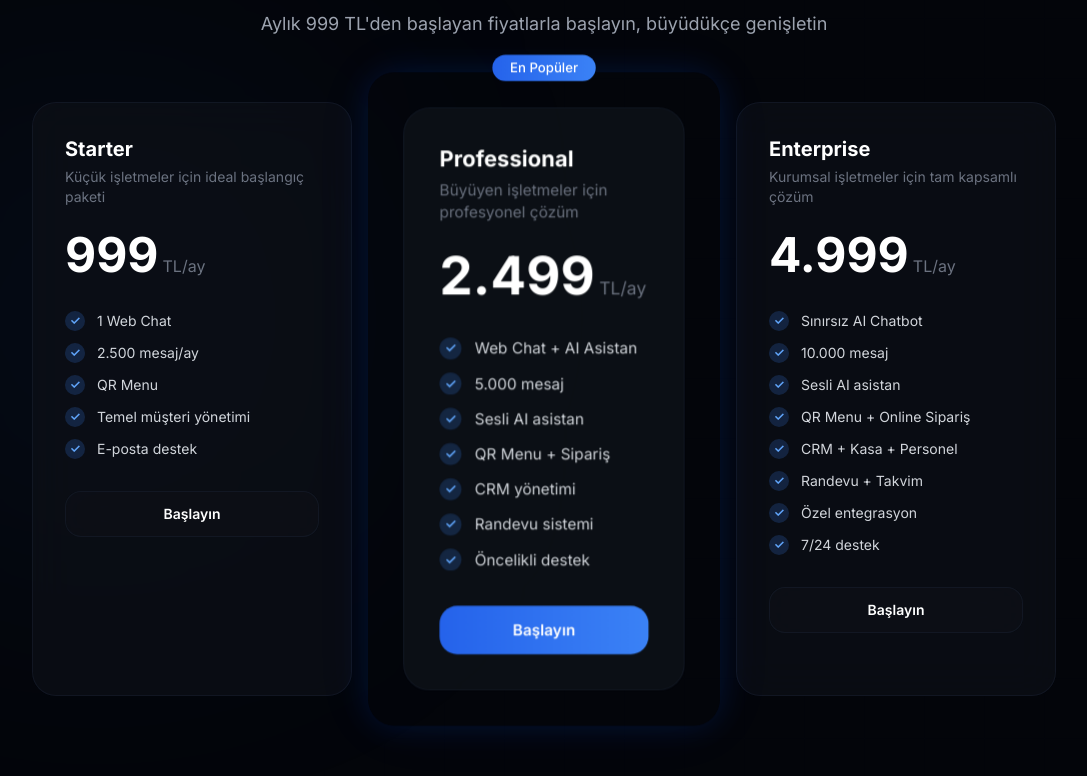
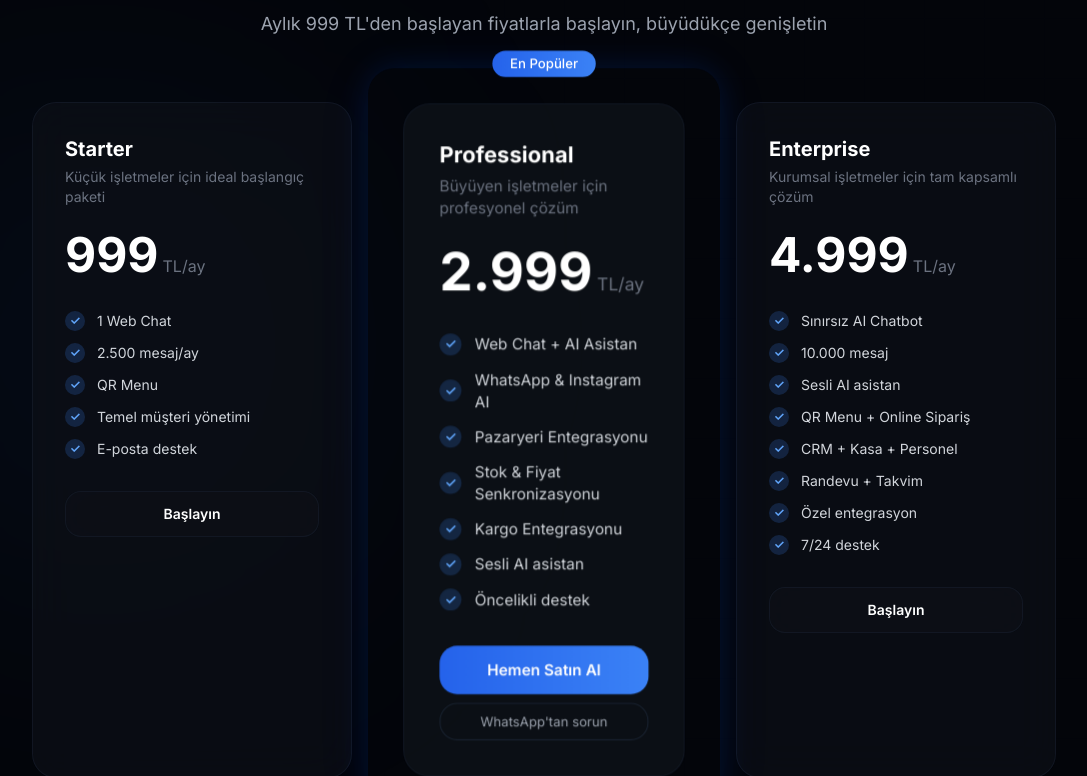
Before and after one commit to kutlurecep766-afk/bruskapp-frontend, a Next.js app: page / in a window 1280 px wide. Shown: the part 5544-6320 px from the top of the page, without its empty margins (96-1183 px from the left). Built offline with nearby package versions, Linux system fonts and the light colour scheme; no server answers.

Commit message:
deploy 2026-07-10 13:48

```diff
--- a/src/components/landing/pricing.tsx
+++ b/src/components/landing/pricing.tsx
@@ -1,3 +1,5 @@
+const DODO_CHECKOUT_URL = 'https://test.checkout.dodopayments.com/buy/pdt_0NisD0fIY6VpqQLWE2UDh?quantity=7&redirect_url=https://bruskapp.com'
+
 const plans = [
   {
     name: 'Starter',
@@ -6,14 +8,16 @@ const plans = [
     features: ['1 Web Chat', '2.500 mesaj/ay', 'QR Menu', 'Temel müşteri yönetimi', 'E-posta destek'],
     popular: false,
     waMsg: 'Merhaba, Bruskapp Starter paketi (999 TL/ay) hakkında bilgi almak istiyorum. İlgi alanlarım: 1 Web Chat, 2.500 mesaj/ay, QR Menu, Temel müşteri yönetimi, E-posta destek',
+    checkoutUrl: null,
   },
   {
     name: 'Professional',
-    price: '2.499',
+    price: '2.999',
     desc: 'Büyüyen işletmeler için profesyonel çözüm',
-    features: ['Web Chat + AI Asistan', '5.000 mesaj', 'Sesli AI asistan', 'QR Menu + Sipariş', 'CRM yönetimi', 'Randevu sistemi', 'Öncelikli destek'],
+    features: ['Web Chat + AI Asistan', 'WhatsApp & Instagram AI', 'Pazaryeri Entegrasyonu', 'Stok & Fiyat Senkronizasyonu', 'Kargo Entegrasyonu', 'Sesli AI asistan', 'Öncelikli destek'],
     popular: true,
-    waMsg: 'Merhaba, Bruskapp Professional paketi (2.499 TL/ay) hakkında bilgi almak istiyorum. İlgi alanlarım: Web Chat + AI Asistan, 5.000 mesaj, Sesli AI asistan, QR Menu + Sipariş, CRM yönetimi, Randevu sistemi, Öncelikli destek',
+    waMsg: 'Merhaba, Bruskapp Professional paketi (2.999 TL/ay) hakkında bilgi almak istiyorum.',
+    checkoutUrl: DODO_CHECKOUT_URL,
   },
   {
     name: 'Enterprise',
@@ -21,7 +25,8 @@ const plans = [
     desc: 'Kurumsal işletmeler için tam kapsamlı çözüm',
     features: ['Sınırsız AI Chatbot', '10.000 mesaj', 'Sesli AI asistan', 'QR Menu + Online Sipariş', 'CRM + Kasa + Personel', 'Randevu + Takvim', 'Özel entegrasyon', '7/24 destek'],
     popular: false,
-    waMsg: 'Merhaba, Bruskapp Enterprise paketi (4.999 TL/ay) hakkında bilgi almak istiyorum. İlgi alanlarım: Sınırsız AI Chatbot, 10.000 mesaj, Sesli AI asistan, QR Menu + Online Sipariş, CRM + Kasa + Personel, Randevu + Takvim, Özel entegrasyon, 7/24 destek',
+    waMsg: 'Merhaba, Bruskapp Enterprise paketi (4.999 TL/ay) hakkında bilgi almak istiyorum.',
+    checkoutUrl: null,
   },
 ]
 
@@ -54,7 +59,14 @@ export default function Pricing() {
                     <li key={j} className="flex items-center gap-3 text-sm text-gray-300"><span className="w-5 h-5 rounded-full bg-blue-500/20 text-blue-400 flex items-center justify-center text-xs font-bold flex-shrink-0">✓</span>{f}</li>
                   ))}
                 </ul>
-                <a href={`https://wa.me/905442566476?text=${encodeURIComponent(plan.waMsg)}`} className={'block w-full py-3 rounded-2xl text-center text-sm font-semibold transition-all ' + (plan.popular ? 'bg-gradient-to-r from-blue-600 to-blue-500 text-white hover:shadow-lg hover:shadow-blue-500/25' : 'glass text-white hover:bg-white/10')}>Başlayın</a>
+                {plan.checkoutUrl ? (
+                  <div className="space-y-2">
+                    <a href={plan.checkoutUrl} target="_blank" className={'block w-full py-3 rounded-2xl text-center text-sm font-semibold transition-all bg-gradient-to-r from-blue-600 to-blue-500 text-white hover:shadow-lg hover:shadow-blue-500/25'}>Hemen Satın Al</a>
+                    <a href={`https://wa.me/905442566476?text=${encodeURIComponent(plan.waMsg)}`} className="block w-full py-2 rounded-2xl text-center text-xs text-gray-400 hover:text-white transition-all border border-[#1a2332] hover:border-gray-600">WhatsApp'tan sorun</a>
+                  </div>
+                ) : (
+                  <a href={`https://wa.me/905442566476?text=${encodeURIComponent(plan.waMsg)}`} className={'block w-full py-3 rounded-2xl text-center text-sm font-semibold transition-all ' + (plan.popular ? 'bg-gradient-to-r from-blue-600 to-blue-500 text-white hover:shadow-lg hover:shadow-blue-500/25' : 'glass text-white hover:bg-white/10')}>Başlayın</a>
+                )}
               </div>
             </div>
           ))}
```
